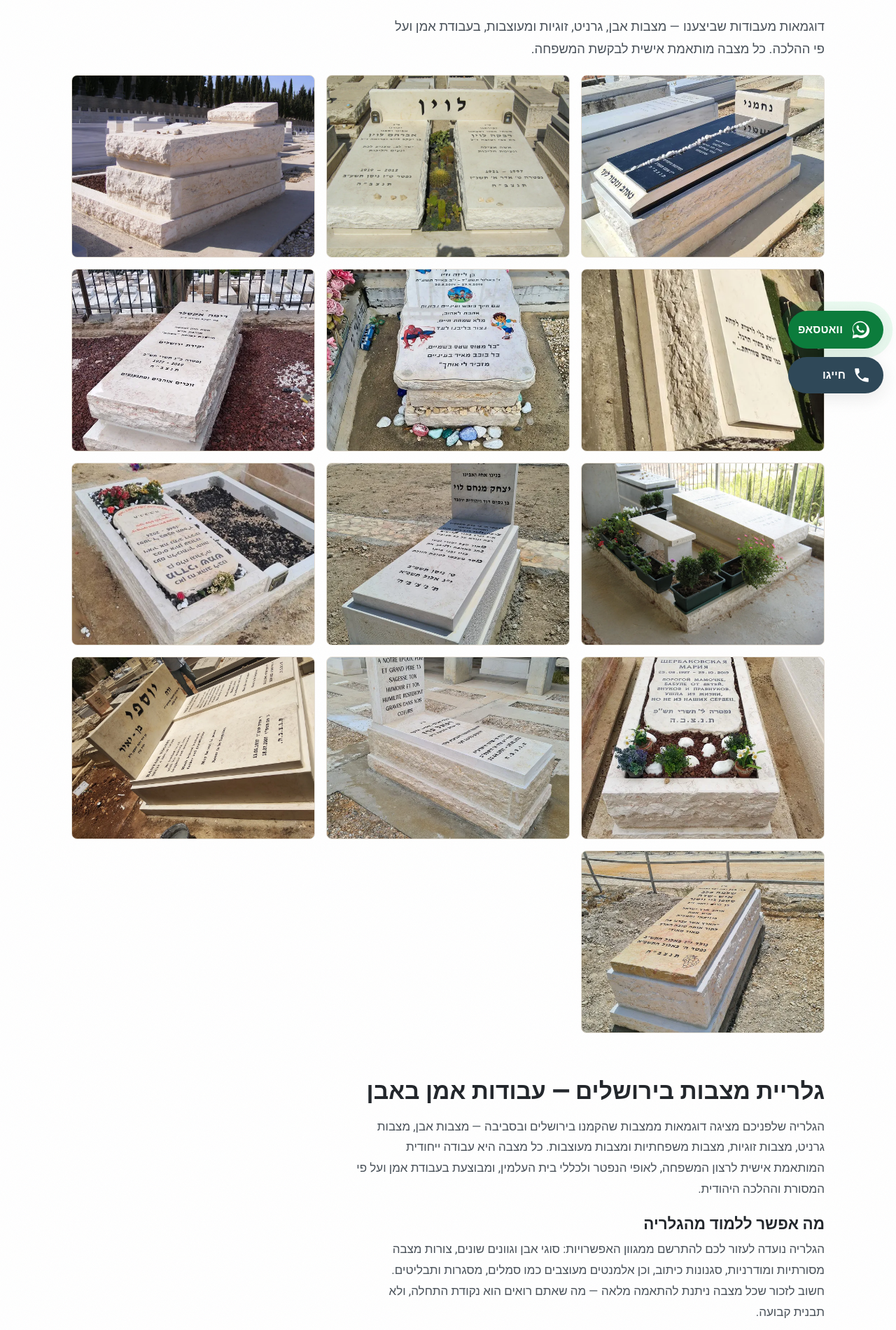
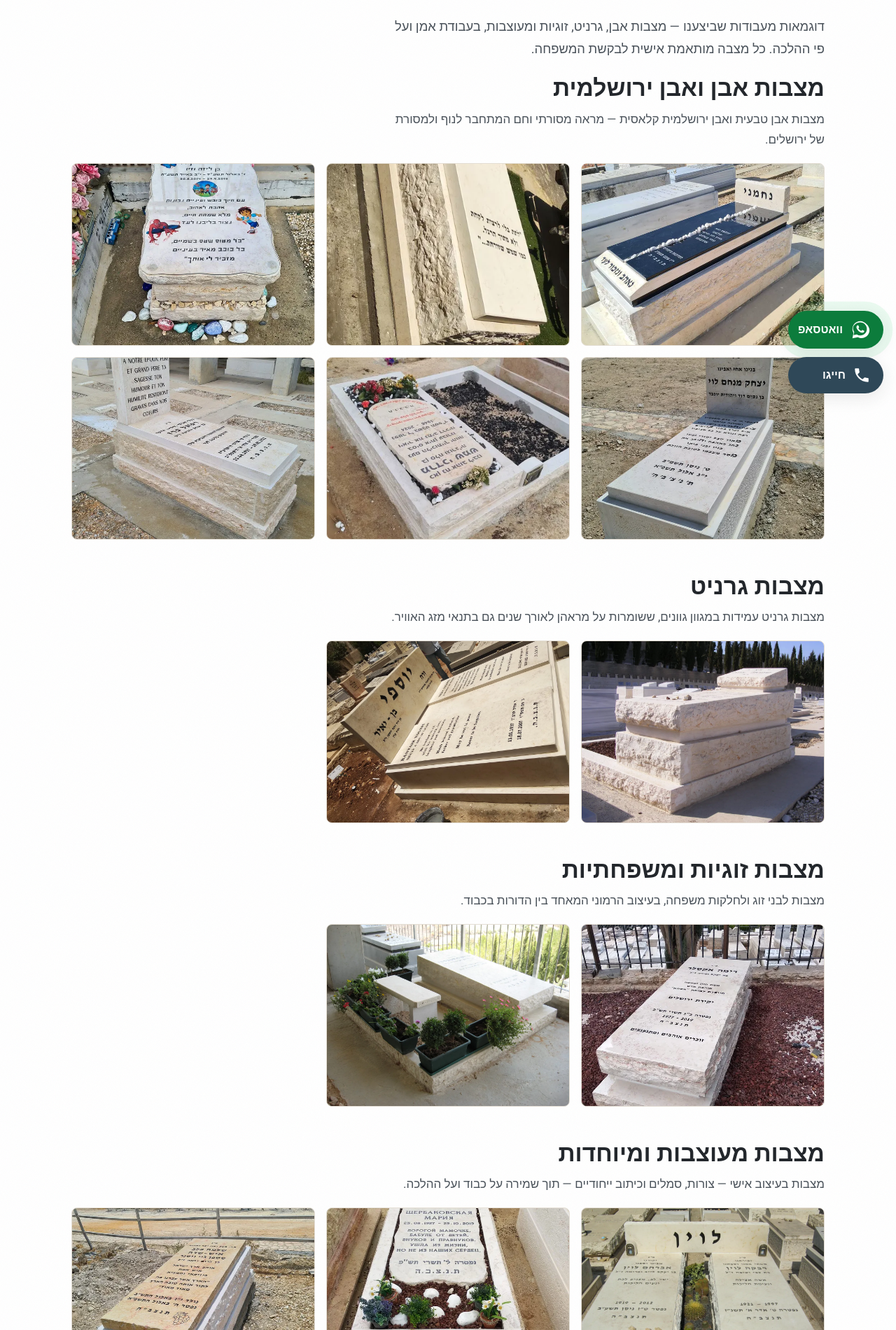
Before and after one commit to itamar-haim148/matzva-co, a Next.js app: page /gallery in a window 1280 px wide. Shown: the part 220-2120 px from the top of the page at 70% size. Built offline with nearby package versions, Linux system fonts and the light colour scheme; no server answers.

Commit message:
Gallery categories, service cards+pages with images, grid page banner+gallery (CRO)

```diff
--- a/app/gallery/page.tsx
+++ b/app/gallery/page.tsx
@@ -6,6 +6,7 @@ import Gallery from "@/components/Gallery";
 import Faq from "@/components/Faq";
 import CtaBand from "@/components/CtaBand";
 import { galleryFaq } from "@/lib/content";
+import { galleryCategories, galleryByCat } from "@/data/gallery";
 
 export const metadata: Metadata = {
   title: "גלריית מצבות — דוגמאות עבודה",
@@ -29,9 +30,19 @@ export default function GalleryPage() {
             אמן ועל פי ההלכה. כל מצבה מותאמת אישית לבקשת המשפחה.
           </p>
         </header>
-        <section style={{ paddingBlock: "12px 32px" }}>
-          <Gallery />
-        </section>
+        {galleryCategories.map((cat) => {
+          const items = galleryByCat(cat.key);
+          if (!items.length) return null;
+          return (
+            <section key={cat.key} style={{ paddingBlock: "12px 36px" }}>
+              <h2 style={{ marginBottom: 8 }}>{cat.title}</h2>
+              <p style={{ color: "var(--ink-soft)", maxWidth: "65ch", marginBottom: 18 }}>
+                {cat.desc}
+              </p>
+              <Gallery items={items} />
+            </section>
+          );
+        })}
         <article className={c.prose} style={{ paddingBottom: 48 }}>
           <h2>גלריית מצבות בירושלים — עבודות אמן באבן</h2>
           <p>
--- a/components/Content.module.css
+++ b/components/Content.module.css
@@ -10,6 +10,17 @@
   font-size: 1.15rem;
   color: var(--ink-soft);
   max-width: 60ch;
+}
+
+.banner {
+  position: relative;
+  width: 100%;
+  aspect-ratio: 21 / 8;
+  border-radius: var(--radius-lg);
+  overflow: hidden;
+  margin: 8px 0 8px;
+  background: var(--bg-stone);
+  border: 1px solid var(--line);
 }
 
 .layout {
--- a/data/gallery.ts
+++ b/data/gallery.ts
@@ -1,21 +1,49 @@
 /**
- * Gallery of real headstone work (images self-hosted in /public/images/gallery,
- * metadata stripped). Alt text is honest and generic — no third-party branding.
+ * Gallery of real headstone work (self-hosted in /public/images/gallery, EXIF
+ * stripped). Organized by category. Alt/descriptions are honest and generic —
+ * no third-party branding, no claims beyond "example of our work".
  */
-export type GalleryItem = { src: string; alt: string };
+export type GalleryCat = "even" | "granite" | "couple-family" | "designed";
+
+export type GalleryItem = { src: string; alt: string; cat: GalleryCat };
+
+export const galleryCategories: { key: GalleryCat; title: string; desc: string }[] = [
+  {
+    key: "even",
+    title: "מצבות אבן ואבן ירושלמית",
+    desc: "מצבות אבן טבעית ואבן ירושלמית קלאסית — מראה מסורתי וחם המתחבר לנוף ולמסורת של ירושלים.",
+  },
+  {
+    key: "granite",
+    title: "מצבות גרניט",
+    desc: "מצבות גרניט עמידות במגוון גוונים, ששומרות על מראהן לאורך שנים גם בתנאי מזג האוויר.",
+  },
+  {
+    key: "couple-family",
+    title: "מצבות זוגיות ומשפחתיות",
+    desc: "מצבות לבני זוג ולחלקות משפחה, בעיצוב הרמוני המאחד בין הדורות בכבוד.",
+  },
+  {
+    key: "designed",
+    title: "מצבות מעוצבות ומיוחדות",
+    desc: "מצבות בעיצוב אישי — צורות, סמלים וכיתוב ייחודיים — תוך שמירה על כבוד ועל ההלכה.",
+  },
+];
 
 export const gallery: GalleryItem[] = [
-  { src: "/images/gallery/matzeva-2.webp", alt: "מצבת אבן בעבודת אמן" },
-  { src: "/images/gallery/matzeva-3.webp", alt: "מצבה מעוצבת בכבוד ובדייקנות" },
-  { src: "/images/gallery/matzeva-4.webp", alt: "מצבת גרניט עם כיתוב מוקפד" },
-  { src: "/images/gallery/matzeva-5.webp", alt: "מצבה בעיצוב קלאסי" },
-  { src: "/images/gallery/matzeva-6.webp", alt: "מצבת אבן ירושלמית" },
-  { src: "/images/gallery/matzeva-7.webp", alt: "מצבה זוגית בעיצוב הרמוני" },
-  { src: "/images/gallery/matzeva-8.webp", alt: "מצבה משפחתית" },
-  { src: "/images/gallery/matzeva-9.webp", alt: "מצבה עם גימור מוקפד" },
-  { src: "/images/gallery/matzeva-10.webp", alt: "מצבת אבן בעבודת יד" },
-  { src: "/images/gallery/matzeva-11.webp", alt: "מצבה מעוצבת לזכר יקיר" },
-  { src: "/images/gallery/matzeva-12.webp", alt: "מצבה בסגנון מסורתי" },
-  { src: "/images/gallery/matzeva-13.webp", alt: "מצבת גרניט כהה" },
-  { src: "/images/gallery/matzeva-14.webp", alt: "מצבה בכיתוב על פי ההלכה" },
+  { src: "/images/gallery/matzeva-2.webp", alt: "מצבת אבן בעבודת אמן", cat: "even" },
+  { src: "/images/gallery/matzeva-5.webp", alt: "מצבת אבן בעיצוב קלאסי", cat: "even" },
+  { src: "/images/gallery/matzeva-6.webp", alt: "מצבת אבן ירושלמית", cat: "even" },
+  { src: "/images/gallery/matzeva-9.webp", alt: "מצבת אבן עם גימור מוקפד", cat: "even" },
+  { src: "/images/gallery/matzeva-10.webp", alt: "מצבת אבן בעבודת יד", cat: "even" },
+  { src: "/images/gallery/matzeva-12.webp", alt: "מצבה בסגנון מסורתי", cat: "even" },
+  { src: "/images/gallery/matzeva-4.webp", alt: "מצבת גרניט עם כיתוב מוקפד", cat: "granite" },
+  { src: "/images/gallery/matzeva-13.webp", alt: "מצבת גרניט בגוון כהה", cat: "granite" },
+  { src: "/images/gallery/matzeva-7.webp", alt: "מצבה זוגית בעיצוב הרמוני", cat: "couple-family" },
+  { src: "/images/gallery/matzeva-8.webp", alt: "מצבה משפחתית", cat: "couple-family" },
+  { src: "/images/gallery/matzeva-3.webp", alt: "מצבה מעוצבת בכבוד ובדייקנות", cat: "designed" },
+  { src: "/images/gallery/matzeva-11.webp", alt: "מצבה מעוצבת לזכר יקיר", cat: "designed" },
+  { src: "/images/gallery/matzeva-14.webp", alt: "מצבה עם כיתוב על פי ההלכה", cat: "designed" },
 ];
+
+export const galleryByCat = (cat: GalleryCat) => gallery.filter((g) => g.cat === cat);
--- a/data/services.ts
+++ b/data/services.ts
@@ -78,3 +78,32 @@ export const services: Service[] = [
 
 export const serviceBySlug = (slug: string) =>
   services.find((s) => s.slug === slug);
+
+/** Representative image per service (self-hosted gallery photos). */
+export const serviceImage: Record<string, string> = {
+  yachid: "/images/gallery/matzeva-2.webp",
+  zugit: "/images/gallery/matzeva-7.webp",
+  mishpachtit: "/images/gallery/matzeva-8.webp",
+  sanhedrin: "/images/gallery/matzeva-12.webp",
+  machpela: "/images/gallery/matzeva-5.webp",
+  granite: "/images/gallery/matzeva-4.webp",
+  even: "/images/gallery/matzeva-6.webp",
+  meutzevet: "/images/gallery/matzeva-3.webp",
+  andarta: "/images/gallery/matzeva-14.webp",
+};
+
+/** Maps a service to a gallery category (for the per-service gallery). */
+export const serviceGalleryCat: Record<
+  string,
+  "even" | "granite" | "couple-family" | "designed"
+> = {
+  yachid: "even",
+  zugit: "couple-family",
+  mishpachtit: "couple-family",
+  sanhedrin: "even",
+  machpela: "even",
+  granite: "granite",
+  even: "even",
+  meutzevet: "designed",
+  andarta: "designed",
+};
```
Also changed, not shown: app/page.module.css (+17 -3 lines), app/page.tsx (+11 -1 lines), app/services/[service]/[city]/page.tsx (+27 -1 lines), app/services/[service]/page.tsx (+8 -1 lines).
